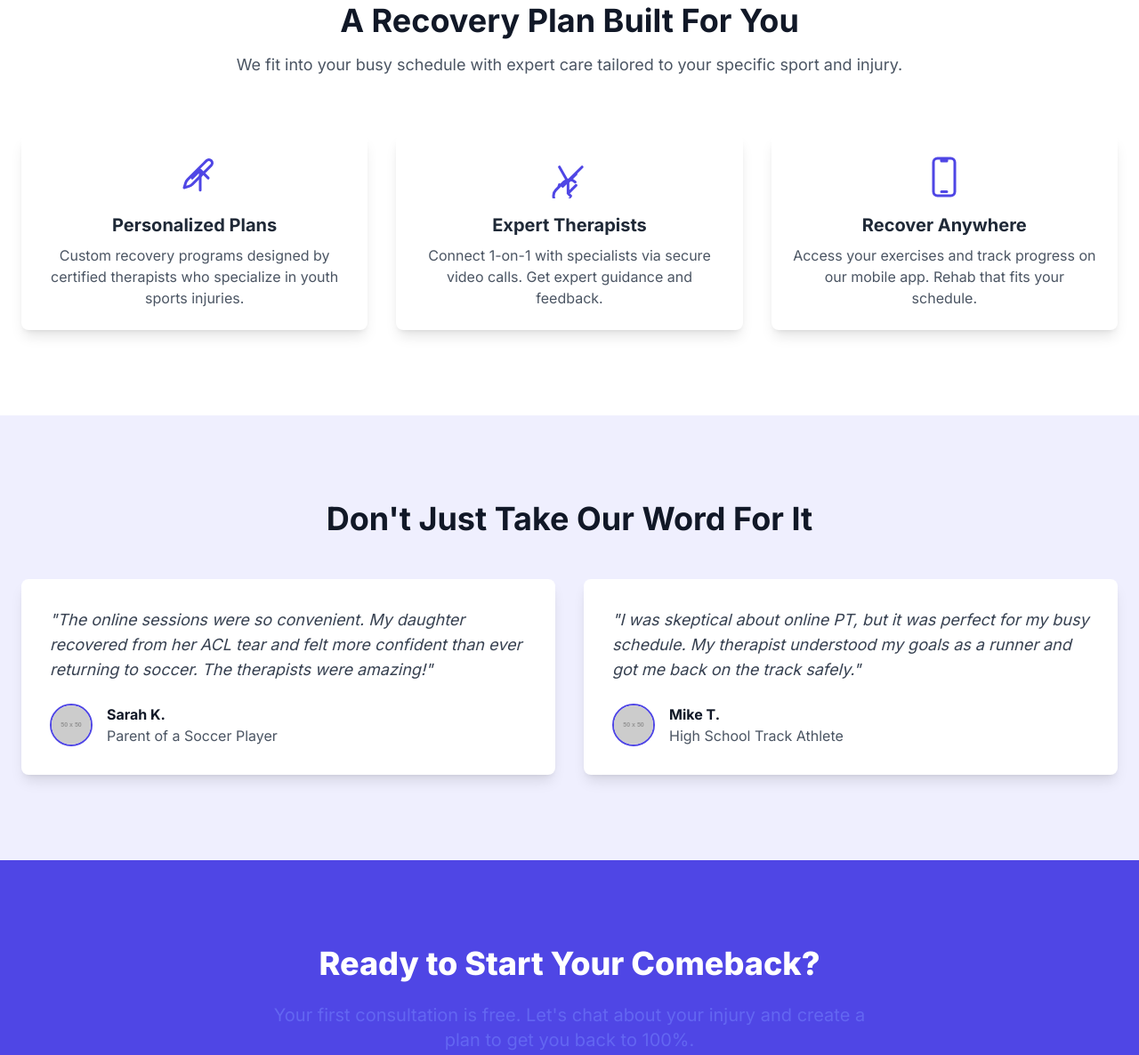
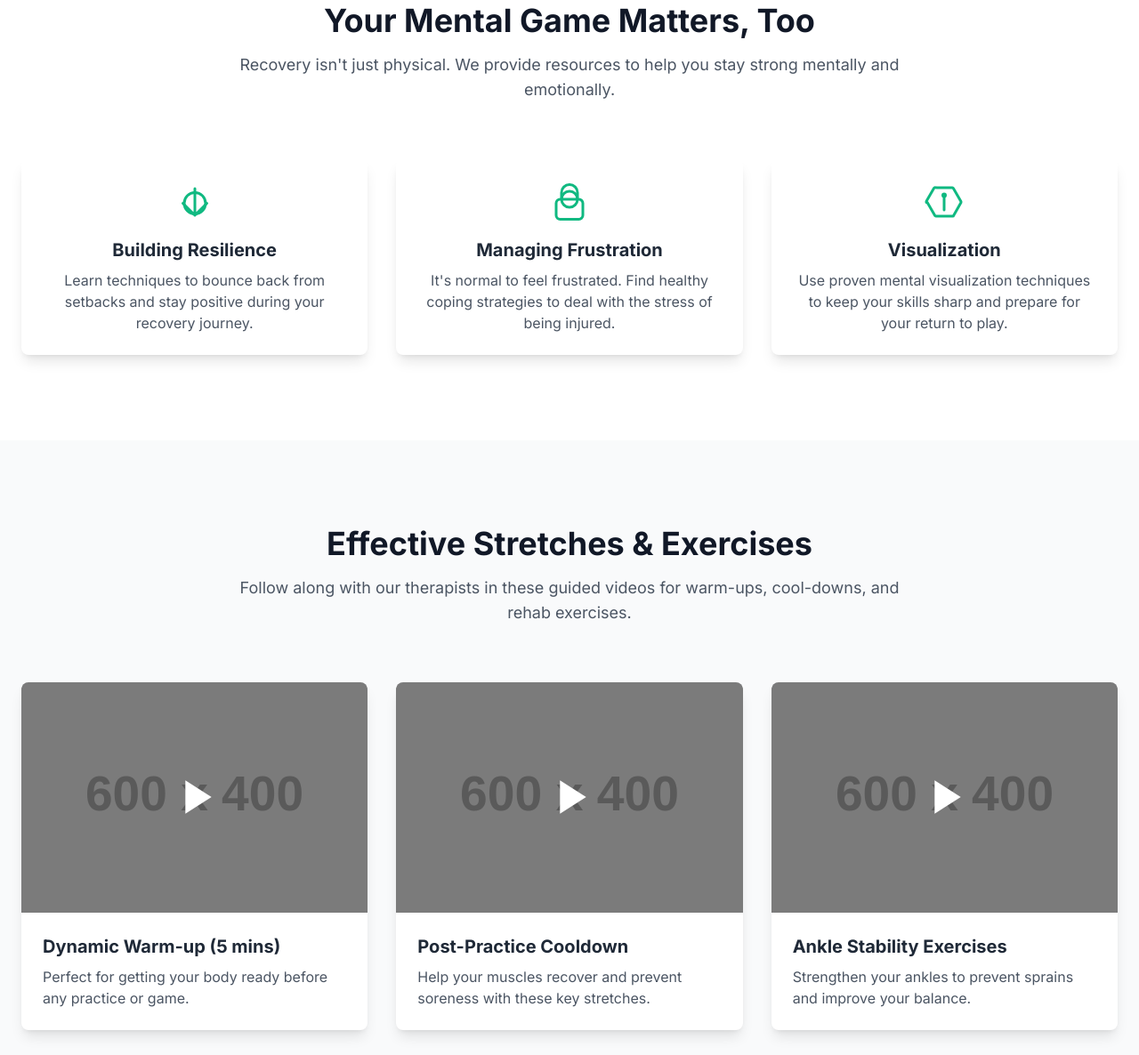
Before and after one commit to mweiman-sudo/Return-To-Dominance, a plain HTML site: page index.html in a window 1280 px wide. Shown: the part 752-1938 px from the top of the page at 89% size. Drawn offline with nearby package versions, Linux system fonts and the light colour scheme; placeholder pictures from the web are drawn by us.

Commit message:
Refactor index.html for improved layout and navigation
Updated the HTML structure to enhance navigation and content organization, including the addition of smooth scrolling and new sections for mental health and videos.

```diff
--- a/index.html
+++ b/index.html
@@ -38,6 +38,9 @@
 
     <!-- Basic Styles for Body -->
     <style>
+        html {
+            scroll-behavior: smooth;
+        }
         body {
             font-family: 'Inter', sans-serif;
             -webkit-font-smoothing: antialiased;
@@ -55,10 +58,16 @@
                 Momentum Rehab
             </a>
 
-            <!-- CTA Button -->
-            <a href="#contact" class="bg-primary text-white px-5 py-2 rounded-lg font-semibold hover:bg-primary-dark transition-colors duration-300">
-                Get Started
-            </a>
+            <!-- Navigation Links -->
+            <div class="flex items-center space-x-4 md:space-x-6">
+                <a href="#home" class="text-gray-600 hover:text-primary transition-colors duration-300 font-medium">Home</a>
+                <a href="#mental-health" class="text-gray-600 hover:text-primary transition-colors duration-300 font-medium">Mental Health</a>
+                <a href="#videos" class="text-gray-600 hover:text-primary transition-colors duration-300 font-medium">Videos</a>
+                <!-- CTA Button -->
+                <a href="#contact" class="bg-primary text-white px-5 py-2 rounded-lg font-semibold hover:bg-primary-dark transition-colors duration-300 hidden sm:block">
+                    Get Started
+                </a>
+            </div>
         </nav>
     </header>
 
@@ -66,7 +75,7 @@
     <main>
 
         <!-- Hero Section -->
-        <section class="bg-gray-50">
+        <section id="home" class="bg-gray-50">
             <div class="container mx-auto px-6 py-16 md:py-24 grid md:grid-cols-2 gap-12 items-center">
                 <!-- Hero Text Content -->
                 <div class="text-center md:text-left">
@@ -99,100 +108,130 @@
             </div>
         </section>
 
-        <!-- Features / How It Works Section -->
-        <section class="py-16 md:py-24">
+        <!-- Mental Health Section -->
+        <section id="mental-health" class="py-16 md:py-24">
             <div class="container mx-auto px-6">
                 <div class="text-center mb-16">
                     <h2 class="text-3xl md:text-4xl font-bold text-gray-900 mb-4">
-                        A Recovery Plan Built For You
+                        Your Mental Game Matters, Too
                     </h2>
                     <p class="text-lg text-gray-600 max-w-3xl mx-auto">
-                        We fit into your busy schedule with expert care tailored to your specific sport and injury.
+                        Recovery isn't just physical. We provide resources to help you stay strong mentally and emotionally.
                     </p>
                 </div>
 
                 <div class="grid md:grid-cols-3 gap-8">
-                    <!-- Feature 1 -->
+                    <!-- Mental Health Card 1 -->
                     <div class="bg-white p-6 rounded-lg shadow-lg text-center">
                         <!-- Icon -->
                         <div class="flex justify-center items-center mb-4">
-                            <svg class="w-12 h-12 text-primary" xmlns="http://www.w3.org/2000/svg" fill="none" viewBox="0 0 24 24" stroke-width="1.5" stroke="currentColor">
-                                <path stroke-linecap="round" stroke-linejoin="round" d="M16.862 4.487l1.687-1.688a1.875 1.875 0 112.652 2.652L10.582 16.07a4.5 4.5 0 01-1.897 1.13L6 18l.8-2.685a4.5 4.5 0 011.13-1.897l8.932-8.931z" />
-                                <path stroke-linecap="round" stroke-linejoin="round" d="M19.5 12.572l-4.5-4.5m0 0l-4.5 4.5m4.5-4.5v11.25" />
+                            <svg class="w-12 h-12 text-secondary" xmlns="http://www.w3.org/2000/svg" fill="none" viewBox="0 0 24 24" stroke-width="1.5" stroke="currentColor">
+                                <path stroke-linecap="round" stroke-linejoin="round" d="M12 4.5v15m0 0l6.75-6.75M12 19.5l-6.75-6.75" />
+                                <path stroke-linecap="round" stroke-linejoin="round" d="M12 18.75a6 6 0 000-12 .5.5 0 01.011.011M12 6.75a6 6 0 000 12 .5.5 0 00.011-.011" />
                             </svg>
                         </div>
-                        <h3 class="text-xl font-bold mb-2">Personalized Plans</h3>
+                        <h3 class="text-xl font-bold mb-2">Building Resilience</h3>
                         <p class="text-gray-600">
-                            Custom recovery programs designed by certified therapists who specialize in youth sports injuries.
+                            Learn techniques to bounce back from setbacks and stay positive during your recovery journey.
                         </p>
                     </div>
 
-                    <!-- Feature 2 -->
+                    <!-- Mental Health Card 2 -->
                     <div class="bg-white p-6 rounded-lg shadow-lg text-center">
                         <!-- Icon -->
                         <div class="flex justify-center items-center mb-4">
-                            <svg class="w-12 h-12 text-primary" xmlns="http://www.w3.org/2000/svg" fill="none" viewBox="0 0 24 24" stroke-width="1.5" stroke="currentColor">
-                                <path stroke-linecap="round" stroke-linejoin="round" d="M15.182 14.818a4.5 4.5 0 00-6.364 0l-4.5 4.5a4.5 4.5 0 006.364 6.364l1.5-1.5m-6.364-6.364l.5-1.5m6.364 6.364l-1.5-1.5m0 0l4.5-4.5m-4.5 4.5v-6.364m0 0l4.5-4.5m-4.5 4.5L6.343 6.343m6.364 6.364l-4.5 4.5m4.5-4.5l6.364-6.364m-6.364 6.364l-1.5 1.5" />
+                            <svg class="w-12 h-12 text-secondary" xmlns="http://www.w3.org/2000/svg" fill="none" viewBox="0 0 24 24" stroke-width="1.5" stroke="currentColor">
+                                <path stroke-linecap="round" stroke-linejoin="round" d="M16.5 10.5a4.5 4.5 0 11-9 0 4.5 4.5 0 019 0z" />
+                                <path stroke-linecap="round" stroke-linejoin="round" d="M16.5 10.5V6.75a4.5 4.5 0 00-9 0v3.75m-.75 11.25h10.5a2.25 2.25 0 002.25-2.25v-6.75a2.25 2.25 0 00-2.25-2.25H6.75a2.25 2.25 0 00-2.25 2.25v6.75a2.25 2.25 0 002.25 2.25z" />
                             </svg>
                         </div>
-                        <h3 class="text-xl font-bold mb-2">Expert Therapists</h3>
+                        <h3 class="text-xl font-bold mb-2">Managing Frustration</h3>
                         <p class="text-gray-600">
-                            Connect 1-on-1 with specialists via secure video calls. Get expert guidance and feedback.
+                            It's normal to feel frustrated. Find healthy coping strategies to deal with the stress of being injured.
                         </p>
                     </div>
 
-                    <!-- Feature 3 -->
+                    <!-- Mental Health Card 3 -->
                     <div class="bg-white p-6 rounded-lg shadow-lg text-center">
                         <!-- Icon -->
                         <div class="flex justify-center items-center mb-4">
-                            <svg class="w-12 h-12 text-primary" xmlns="http://www.w3.org/2000/svg" fill="none" viewBox="0 0 24 24" stroke-width="1.5" stroke="currentColor">
-                                <path stroke-linecap="round" stroke-linejoin="round" d="M10.5 1.5H8.25A2.25 2.25 0 006 3.75v16.5a2.25 2.25 0 002.25 2.25h7.5A2.25 2.25 0 0018 20.25V3.75a2.25 2.25 0 00-2.25-2.25H13.5m-3 0V3h3V1.5m-3 0h3m-3 18.75h3" />
+                            <svg class="w-12 h-12 text-secondary" xmlns="http://www.w3.org/2000/svg" fill="none" viewBox="0 0 24 24" stroke-width="1.5" stroke="currentColor">
+                                <path stroke-linecap="round" stroke-linejoin="round" d="M2.036 12.322a1.012 1.012 0 010-.639l4.33-7.528A1.012 1.012 0 017.5 4.002h9a1.012 1.012 0 01.634.256l4.33 7.528a1.012 1.012 0 010 .638l-4.33 7.528A1.012 1.012 0 0116.5 20.002h-9a1.012 1.012 0 01-.634-.256l-4.33-7.528z" />
+                                <path stroke-linecap="round" stroke-linejoin="round" d="M12 9.75v6.75" />
+                                <path stroke-linecap="round" stroke-linejoin="round" d="M12 7.5a.75.75 0 01.75.75v.01a.75.75 0 01-1.5 0v-.01a.75.75 0 01.75-.75z" />
                             </svg>
                         </div>
-                        <h3 class="text-xl font-bold mb-2">Recover Anywhere</h3>
+                        <h3 class="text-xl font-bold mb-2">Visualization</h3>
                         <p class="text-gray-600">
-                            Access your exercises and track progress on our mobile app. Rehab that fits your schedule.
+                            Use proven mental visualization techniques to keep your skills sharp and prepare for your return to play.
                         </p>
                     </div>
                 </div>
             </div>
         </section>
 
-        <!-- Testimonials Section -->
-        <section class="bg-primary-light bg-opacity-10 py-16 md:py-24">
+        <!-- Videos Section -->
+        <section id="videos" class="bg-gray-50 py-16 md:py-24">
             <div class="container mx-auto px-6">
-                <h2 class="text-3xl md:text-4xl font-bold text-gray-900 text-center mb-12">
-                    Don't Just Take Our Word For It
-                </h2>
+                <div class="text-center mb-16">
+                    <h2 class="text-3xl md:text-4xl font-bold text-gray-900 mb-4">
+                        Effective Stretches & Exercises
+                    </h2>
+                    <p class="text-lg text-gray-600 max-w-3xl mx-auto">
+                        Follow along with our therapists in these guided videos for warm-ups, cool-downs, and rehab exercises.
+                    </p>
+                </div>
 
-                <div class="grid md:grid-cols-2 gap-8">
-                    <!-- Testimonial 1 -->
-                    <div class="bg-white p-8 rounded-lg shadow-lg">
-                        <p class="text-lg italic text-gray-700 mb-6">
-                            "The online sessions were so convenient. My daughter recovered from her ACL tear and felt more confident than ever returning to soccer. The therapists were amazing!"
-                        </p>
-                        <div class="flex items-center">
-                            <img src="https://placehold.co/50x50/EFEAFE/4F46E5?text=SK" alt="Parent Sarah K." class="w-12 h-12 rounded-full mr-4 border-2 border-primary">
-                            <div>
-                                <p class="font-bold text-gray-900">Sarah K.</p>
-                                <p class="text-gray-600">Parent of a Soccer Player</p>
+                <div class="grid md:grid-cols-2 lg:grid-cols-3 gap-8">
+
+                    <!-- Video 1 -->
+                    <div class="bg-white rounded-lg shadow-lg overflow-hidden">
+                        <div class="relative">
+                            <img src="https://placehold.co/600x400/10B981/FFFFFF?text=Video+Thumbnail" alt="Video thumbnail" class="w-full h-auto">
+                            <div class="absolute inset-0 flex justify-center items-center bg-black bg-opacity-40">
+                                <svg class="w-16 h-16 text-white" xmlns="http://www.w3.org/2000/svg" fill="currentColor" viewBox="0 0 24 24">
+                                    <path d="M8 5v14l11-7z"/>
+                                </svg>
                             </div>
+                        </div>
+                        <div class="p-6">
+                            <h3 class="text-xl font-bold mb-2">Dynamic Warm-up (5 mins)</h3>
+                            <p class="text-gray-600">Perfect for getting your body ready before any practice or game.</p>
                         </div>
                     </div>
 
-                    <!-- Testimonial 2 -->
-                    <div class="bg-white p-8 rounded-lg shadow-lg">
-                        <p class="text-lg italic text-gray-700 mb-6">
-                            "I was skeptical about online PT, but it was perfect for my busy schedule. My therapist understood my goals as a runner and got me back on the track safely."
-                        </p>
-                        <div class="flex items-center">
-                            <img src="https://placehold.co/50x50/EFEAFE/4F46E5?text=MT" alt="Athlete Mike T." class="w-12 h-12 rounded-full mr-4 border-2 border-primary">
-                            <div>
-                                <p class="font-bold text-gray-900">Mike T.</p>
-                                <p class="text-gray-600">High School Track Athlete</p>
+                    <!-- Video 2 -->
+                    <div class="bg-white rounded-lg shadow-lg overflow-hidden">
+                        <div class="relative">
+                            <img src="https://placehold.co/600x400/10B981/FFFFFF?text=Video+Thumbnail" alt="Video thumbnail" class="w-full h-auto">
+                            <div class="absolute inset-0 flex justify-center items-center bg-black bg-opacity-40">
+                                <svg class="w-16 h-16 text-white" xmlns="http://www.w3.org/2000/svg" fill="currentColor" viewBox="0 0 24 24">
+                                    <path d="M8 5v14l11-7z"/>
+                                </svg>
                             </div>
                         </div>
+                        <div class="p-6">
+                            <h3 class="text-xl font-bold mb-2">Post-Practice Cooldown</h3>
+                            <p class="text-gray-600">Help your muscles recover and prevent soreness with these key stretches.</p>
+                        </div>
                     </div>
+
+                    <!-- Video 3 -->
+                    <div class="bg-white rounded-lg shadow-lg overflow-hidden">
+                        <div class="relative">
+                            <img src="https://placehold.co/600x400/10B981/FFFFFF?text=Video+Thumbnail" alt="Video thumbnail" class="w-full h-auto">
+                            <div class="absolute inset-0 flex justify-center items-center bg-black bg-opacity-40">
+                                <svg class="w-16 h-16 text-white" xmlns="http://www.w3.org/2000/svg" fill="currentColor" viewBox="0 0 24 24">
+                                    <path d="M8 5v14l11-7z"/>
+                                </svg>
+                            </div>
+                        </div>
+                        <div class="p-6">
+                            <h3 class="text-xl font-bold mb-2">Ankle Stability Exercises</h3>
+                            <p class="text-gray-600">Strengthen your ankles to prevent sprains and improve your balance.</p>
+                        </div>
+                    </div>
+
                 </div>
             </div>
         </section>
```
